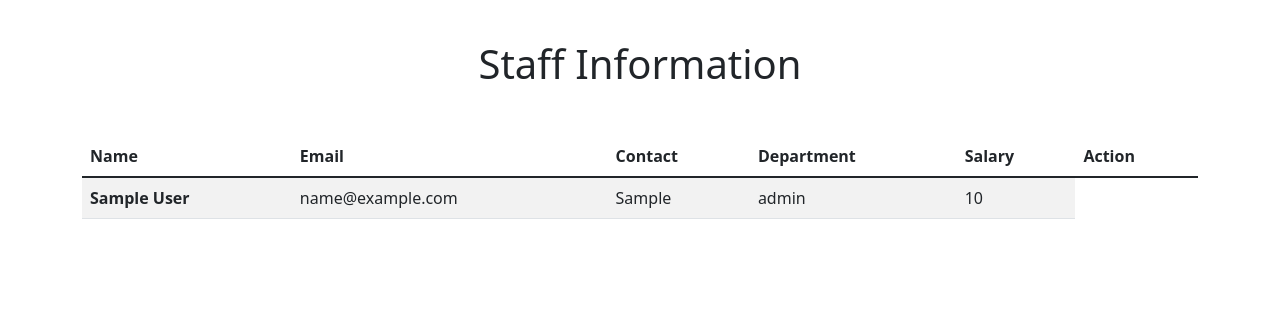
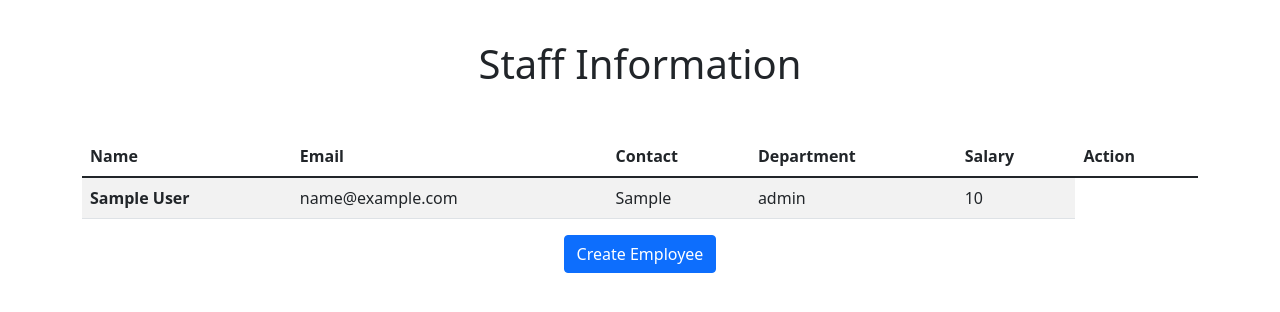
Before and after one commit to alexgithui91/django_crud_app, a Django app: page / in a window 1280 px wide. Shown: the top 312 px of the page. Run offline with Django 4.2, Linux system fonts and the light colour scheme; tables that the repository leaves empty hold one stand-in row (values such as "Sample post").

Commit message:
updated list.html

```diff
--- a/main/employee/templates/employee/list.html
+++ b/main/employee/templates/employee/list.html
@@ -37,8 +37,8 @@
     </tbody>
 </table>
 
-{% comment %} <div class="text-center">
-    <a href="{% url 'create-employee' %}"><button type="button" class="btn btn-primary">Add New Info</button></a>
-</div> {% endcomment %}
+<div class="text-center">
+    <a href="{% url 'create-employee' %}"><button type="button" class="btn btn-primary">Create Employee</button></a>
+</div>
 {% endblock content %}
 view rawlist.html hosted with ❤ by GitHub
```
